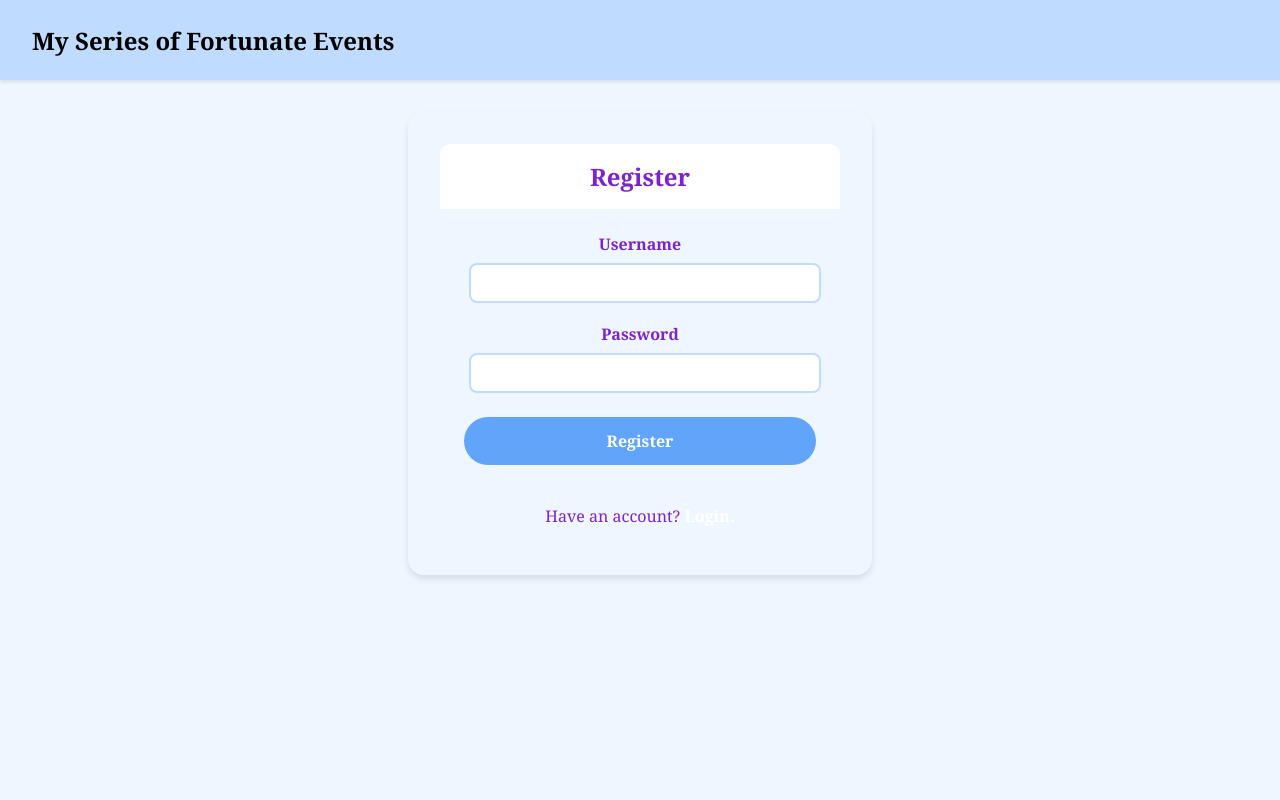
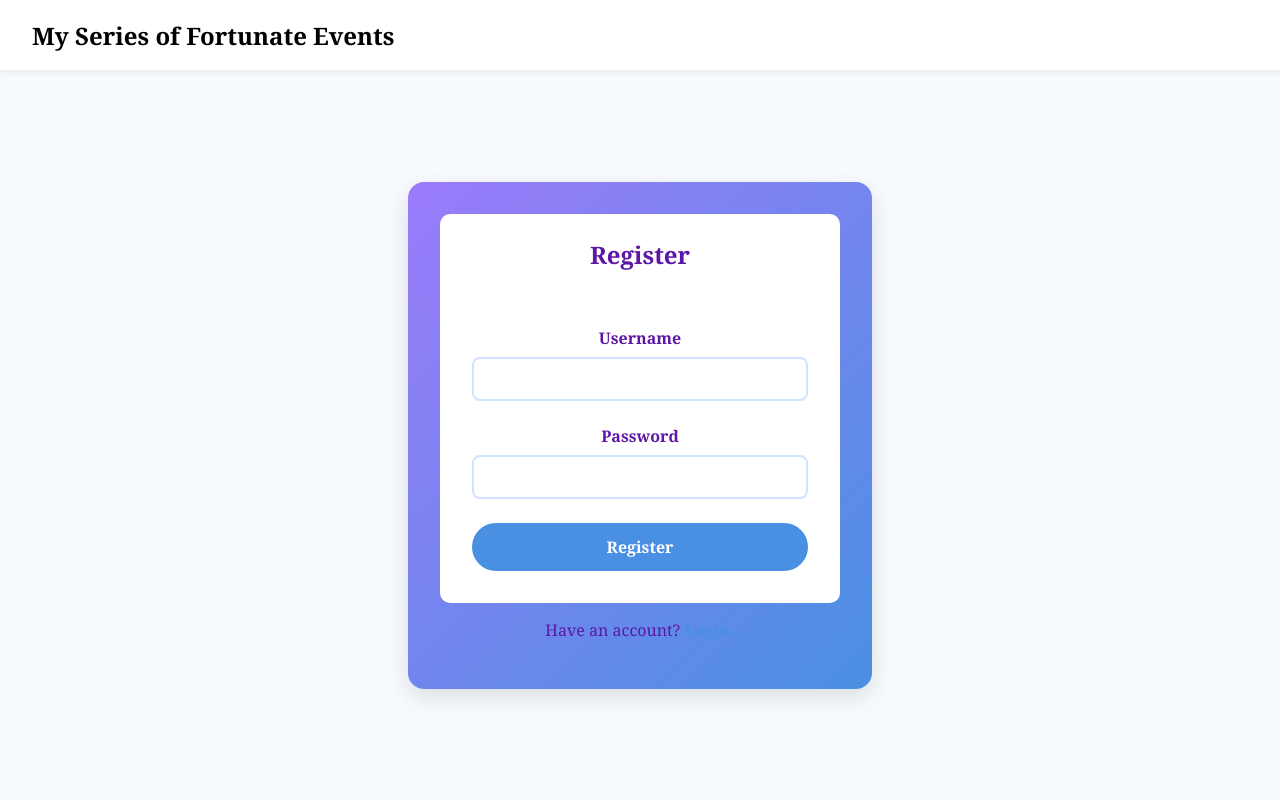
Before and after one commit to zcoder365/MySeriesofFortunateEvents, a Flask app: page /signup in a window 1280 px wide; the page is wider, and only the part inside the window is pictured. Run offline with Flask 3, Linux system fonts and the light colour scheme.

Commit message:
update styles

```diff
--- a/static/styles.css
+++ b/static/styles.css
@@ -1,95 +1,122 @@
 :root {
     /* primary colors */
-    --soft-blue: #60A5FA; /* used for btns and accents */
-    --light-purple: #a78bfa; /* used in gradients and highlights */
-    --cool-white: #eef6ff; /* used for the background */
+    --soft-blue: #4A90E2;  /* darker for better contrast */
+    --light-purple: #9B7BFA; /* adjusted for better visibility */
+    --cool-white: #F7FAFF; /* slightly adjusted for warmth */
 
     /* secondary colors */
-    --deep-purple: #7e22ce; /* used for headings */
-    --light-blue: #bfdbfe; /* used for borders */
-    --pale-purple: #f5f3ff; /* used for content sections */
+    --deep-purple: #5D16A5; /* darkened for better contrast */
+    --light-blue: #D1E4FD; /* slightly lighter */
+    --pale-purple: #F8F7FF; /* subtle adjustment */
+
+    /* spacing variables for consistency */
+    --spacing-sm: 0.5rem;
+    --spacing-md: 1rem;
+    --spacing-lg: 1.5rem;
+    --spacing-xl: 2rem;
 }
 
-/* base styles */
+/* Reset and Base Styles */
 body {
     font-family: Georgia, 'Times New Roman', Times, serif;
     width: 100%;
+    min-height: 100vh; /* ensure full height coverage */
     margin: 0;
     display: flex;
     flex-direction: column;
     background-color: var(--cool-white);
 }
 
-/* nav bar styling */
+/* Navigation */
 nav {
     width: 100%;
-    height: 80px; /* reduce height for better proportion */
-    background-color: var(--light-blue);
-    box-shadow: 0 2px 4px rgba(0, 0, 0, 0.1);
+    height: 70px;
+    background-color: white; /* changed for cleaner look */
+    box-shadow: 0 2px 8px rgba(0, 0, 0, 0.08);
     display: flex;
     align-items: center;
-    padding: 0 2rem;
+    padding: 0 var(--spacing-xl);
+    position: sticky; /* added for better UX */
+    top: 0;
+    z-index: 100;
 }
 
 .left-justify {
     display: flex;
     align-items: center;
+    gap: var(--spacing-md); /* added consistent spacing */
 }
 
-/* general content block */
+/* Content Layout */
 .content-container {
     flex: 1;
     display: flex;
     justify-content: center;
     align-items: center;
-    padding: 2rem;
+    padding: var(--spacing-xl);
 }
 
-/* form styles */
+/* Form Styling */
+.form-container {
+    width: 400px;
+    background: linear-gradient(135deg, var(--light-purple), var(--soft-blue)); /* fixed gradient */
+    padding: var(--spacing-xl);
+    border-radius: 16px;
+    box-shadow: 0 8px 24px rgba(0, 0, 0, 0.12);
+    position: relative;
+}
+
+.form-text {
+    font-family: inherit;
+    font-size: 1.5rem;
+    font-weight: 700;
+    background-color: white;
+    padding: var(--spacing-lg) var(--spacing-xl);
+    border-radius: 10px 10px 0 0;
+    width: 100%;
+    box-sizing: border-box;
+    margin: 0;
+    color: var(--deep-purple);
+}
+
 form {
-    background-color: var(--cool-white);
-    padding: 1.5rem;
+    background-color: white; /* changed from cool-white for contrast */
+    padding: var(--spacing-xl);
     border-radius: 0 0 10px 10px;
-    margin-bottom: 1rem;
+    margin-bottom: var(--spacing-md);
 }
 
 .form-block1 {
-    margin-bottom: 1.25rem;
+    margin-bottom: var(--spacing-lg);
 }
 
 .form-block2 {
     display: block;
-    margin-bottom: 0.5rem;
+    margin-bottom: var(--spacing-sm);
     font-weight: 600;
     color: var(--deep-purple);
 }
 
-.form-container {
-    width: 400px; /* update width for better readability */
-    background-color: linear-gradient(to right, var(--light-purple), var(--soft-blue));
-    padding: 2rem;
-    border-radius: 16px;
-    box-shadow: 0 4px 6px rgba(0, 0, 0, 0.1);
-    position: relative;
-}
-
-input[type="text"], input[type="password"] {
+/* Input Styling */
+input[type="text"],
+input[type="password"] {
     width: 100%;
-    height: 40px;
-    padding: 0.5rem 1rem;
+    height: 44px;
+    padding: var(--spacing-sm) var(--spacing-md);
     border: 2px solid var(--light-blue);
     border-radius: 8px;
     font-size: 1rem;
-    transition: border-color 0.3s ease;
+    transition: all 0.2s ease;
     box-sizing: border-box;
 }
 
 input[type="text"]:focus, input[type="password"]:focus {
     border-color: var(--soft-blue);
     outline: none;
-    box-shadow: 0 0 0 3px rgba(135, 206, 235, 0.2);
+    box-shadow: 0 0 0 3px rgba(74, 144, 226, 0.2);
 }
 
+/* Button Styling */
 .form-btn {
     display: block;
     width: 100%;
@@ -102,25 +129,27 @@ input[type="text"]:focus, input[type="password"]:focus {
     font-size: 1rem;
     font-weight: 600;
     cursor: pointer;
-    transition: background-color 0.3s ease, transform 0.2s ease;
-    margin-top: 1.5rem;
+    transition: all 0.2s ease;
+    margin-top: var(--spacing-lg);
 }
 
 .form-btn:hover {
     background-color: var(--light-purple);
     transform: translateY(-1px);
+    box-shadow: 0 4px 12px rgba(0, 0, 0, 0.15);
 }
 
 .form-btn:active {
     transform: translateY(0);
+    box-shadow: none;
 }
 
-/* general text styling */
+/* Text Styling */
 .blue-text {
-    color: white;
+    color: var(--soft-blue);
     text-decoration: none;
-    font-weight: bold;
-    transition: opacity 0.3s ease;
+    font-weight: 600;
+    transition: all 0.2s ease;
 }
 
 .blue-text:hover {
@@ -131,43 +160,23 @@ input[type="text"]:focus, input[type="password"]:focus {
 .reg-text {
     font-family: inherit;
     text-align: center;
-    margin-top: 1rem;
+    margin-top: var(--spacing-md);
     color: var(--deep-purple);
 }
 
-.form-text {
-    font-family: inherit;
-    font-size: 1.5rem;
-    font-weight: bold;
-    background-color: white;
-    padding: 1rem 1.5rem;
-    border-radius: 10px 10px 0 0;
-    width: calc(100% - 3rem);
-    display: block;
-    margin: 0;
-    color: var(--deep-purple);
-}
-
-/* general shape styling */
-.rounded-border {
-    margin: 5px;
-    padding: 5px;
-    display: block;
-}
-
-/* responsive design */
+/* Responsive Design */
 @media (max-width: 480px) {
     .form-container {
         width: 100%;
         max-width: 400px;
-        padding: 1.5rem;
+        padding: var(--spacing-lg);
     }
 
     .form-text {
-        padding: 0.75rem 1rem;
+        padding: var(--spacing-md) var(--spacing-lg);
     }
 
     form {
-        padding: 1rem;
+        padding: var(--spacing-lg);
     }
 }
```
